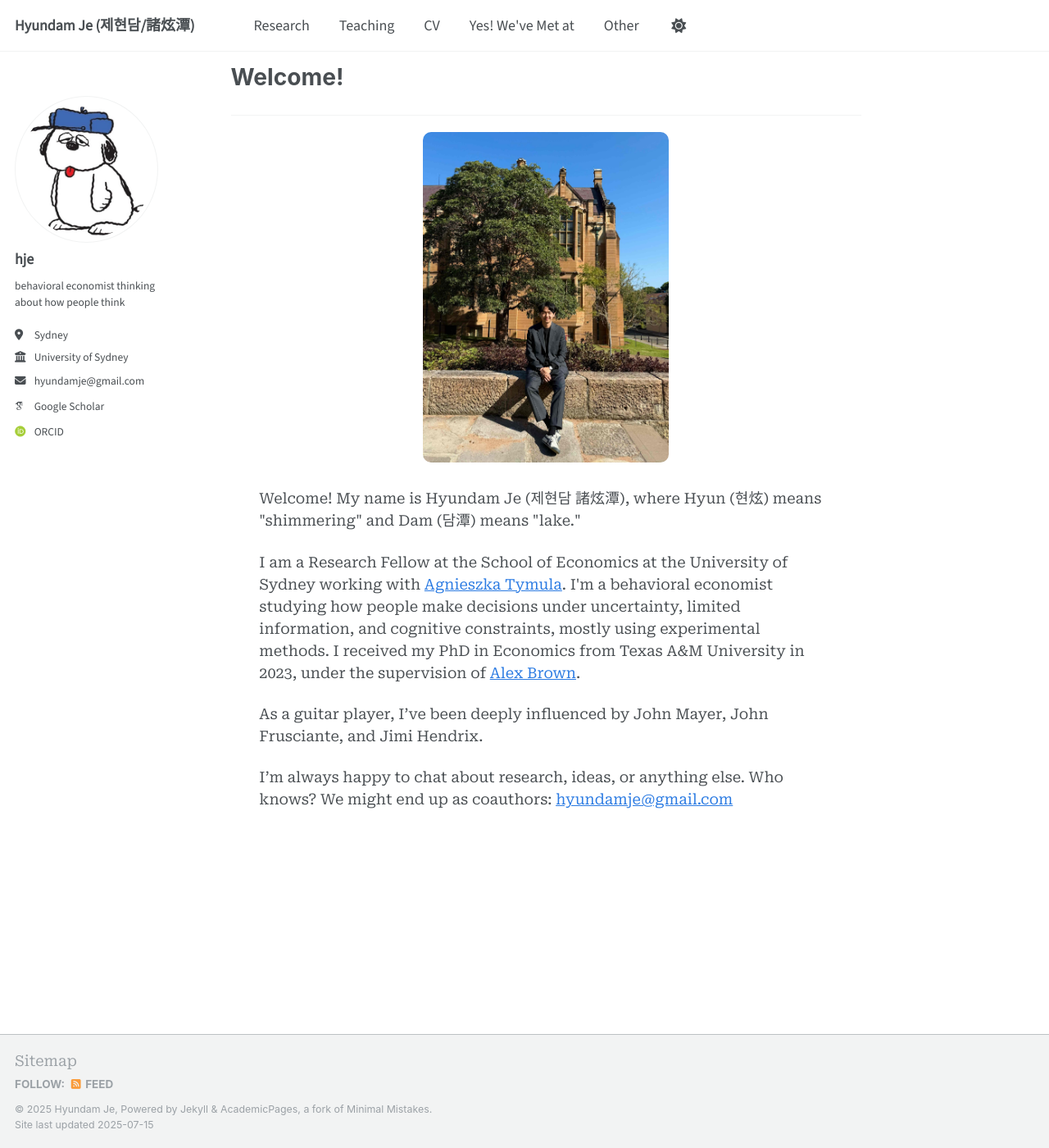
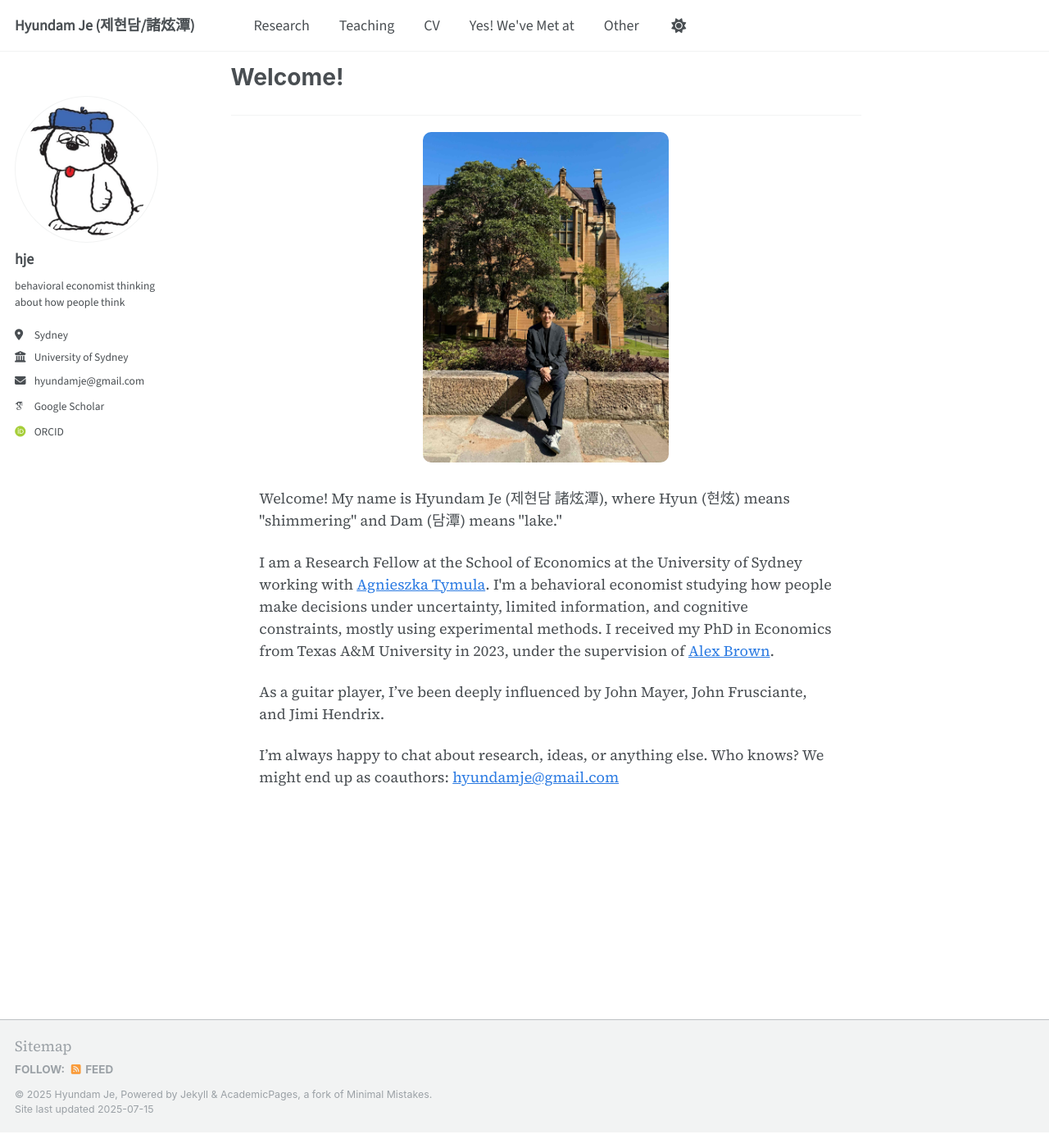
Before and after one commit to hyundamje/hyundamje.github.io, a Jekyll site: the page built from _pages/about.md, in a window 1280 px wide and 1400 px high, scrolled down 19 px. Shown: the whole window at 82% size. Built offline with Jekyll 4.4.1, drawn with Linux system fonts in a browser that asks for light colours; some web fonts are replaced.

Commit message:
Update _base.scss

```diff
--- a/_sass/layout/_base.scss
+++ b/_sass/layout/_base.scss
@@ -16,8 +16,8 @@ body {
   padding: $masthead-height 0 0;
   padding-bottom: 9em;
  // font-family: 'Merriweather', serif;
- // font-family: 'Source Serif 4', serif;
- font-family: 'Roboto Serif', serif;
+ font-family: 'Source Serif 4', serif;
+ // font-family: 'Roboto Serif', serif;
 
 
   line-height: 1.5;
```
